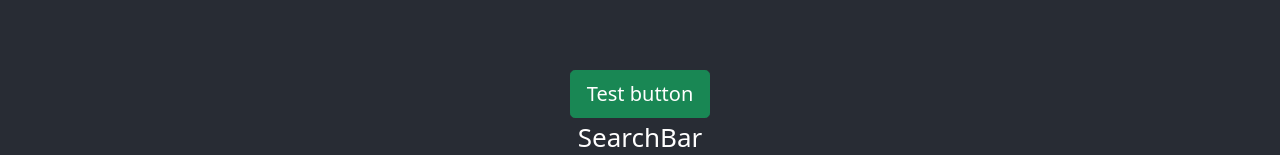
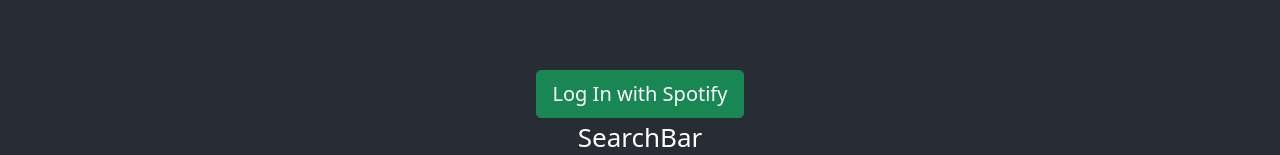
Before and after one commit to yonog1/soundle-app, a React (Create React App) app in the folder frontend/: page / in a window 1280 px wide. Shown: the part 326-481 px from the top of the page. Built offline with nearby package versions, Linux system fonts and the light colour scheme.

Commit message:
added spotify login auth

```diff
--- a/frontend/src/App.js
+++ b/frontend/src/App.js
@@ -3,18 +3,17 @@
 
 import Navegation from "./Navegation";
 import SearchBar from "./SearchBar";
-import { Button, Card } from "react-bootstrap";
+import LoginButton from "./LoginButton";
+
 
 function App() {
     return (
         <div className="App">
             <Navegation />
-            <header className="App-header">
-                <Button variant="success" size="lg">
-                    Test button
-                </Button>
+            <body className="App-header">
+                <LoginButton></LoginButton>
                 <SearchBar />
-            </header>
+            </body>
         </div>
     );
 }
--- /dev/null
+++ b/frontend/src/LoginButton.js
@@ -0,0 +1,18 @@
+import "./App.css";
+import "bootstrap/dist/css/bootstrap.min.css";
+
+import { Button, Container } from "react-bootstrap";
+
+import React from "react";
+
+const AUTH_URL =
+    "https://accounts.spotify.com/authorize?client_id=ad5ca9a8802d424db83c8c16085dcbae&response_type=code&redirect_uri=http://localhost:3000&scope=streaming%20user-read-email%20user-read-private%20user-library-read%20user-library-modify%20user-read-playback-state%20user-modify-playback-state";
+export default function LoginButton() {
+    return (
+        <Container>
+            <Button href={AUTH_URL} variant="success" size="lg">
+                Log In with Spotify
+            </Button>
+        </Container>
+    );
+}
```
